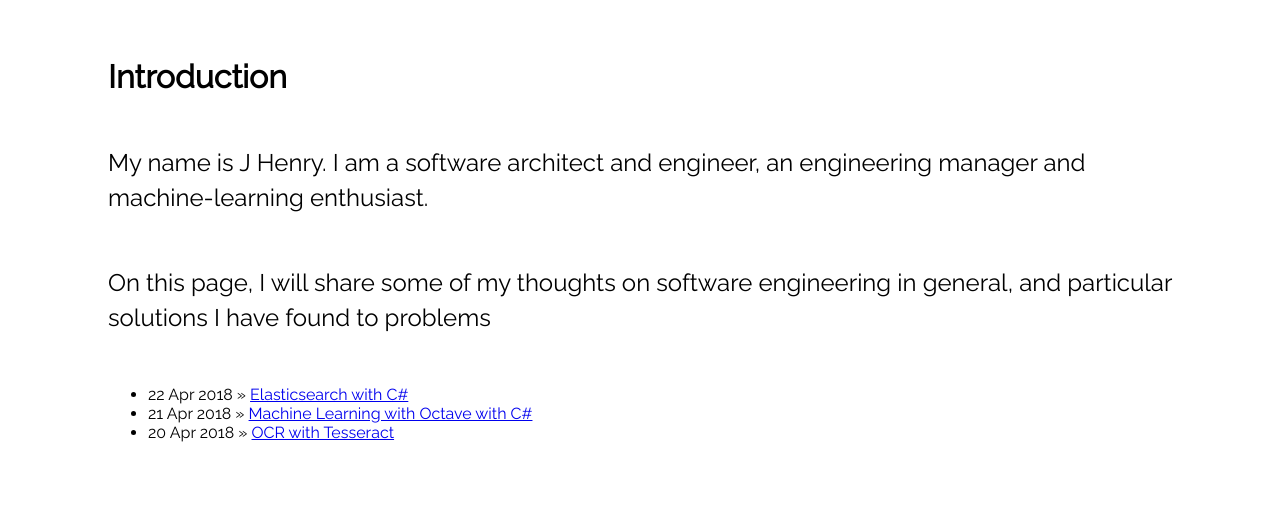
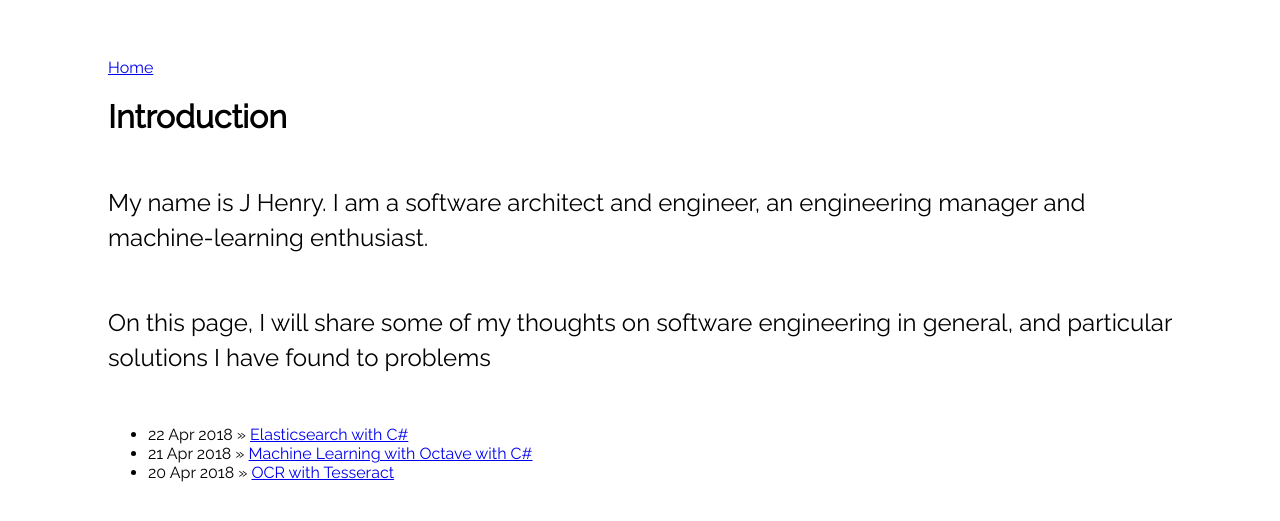
Before and after one commit to theonej/theonej.github.io, a Jekyll site: the page built from index.html, in a window 1280 px wide. Shown: the top 521 px of the page. Built offline with Jekyll 4.4.1, drawn with Linux system fonts in a browser that asks for light colours.

Commit message:
adding home link to default page layout

```diff
--- a/_layouts/default.html
+++ b/_layouts/default.html
@@ -11,6 +11,9 @@ layout: default
 </head>
 <body>
 	<div>
+		<a href="https://theonej.github.io">Home</a>
+	</div>
+	<div>
 		{{ content }}
 	</div>
 	<div>
```
